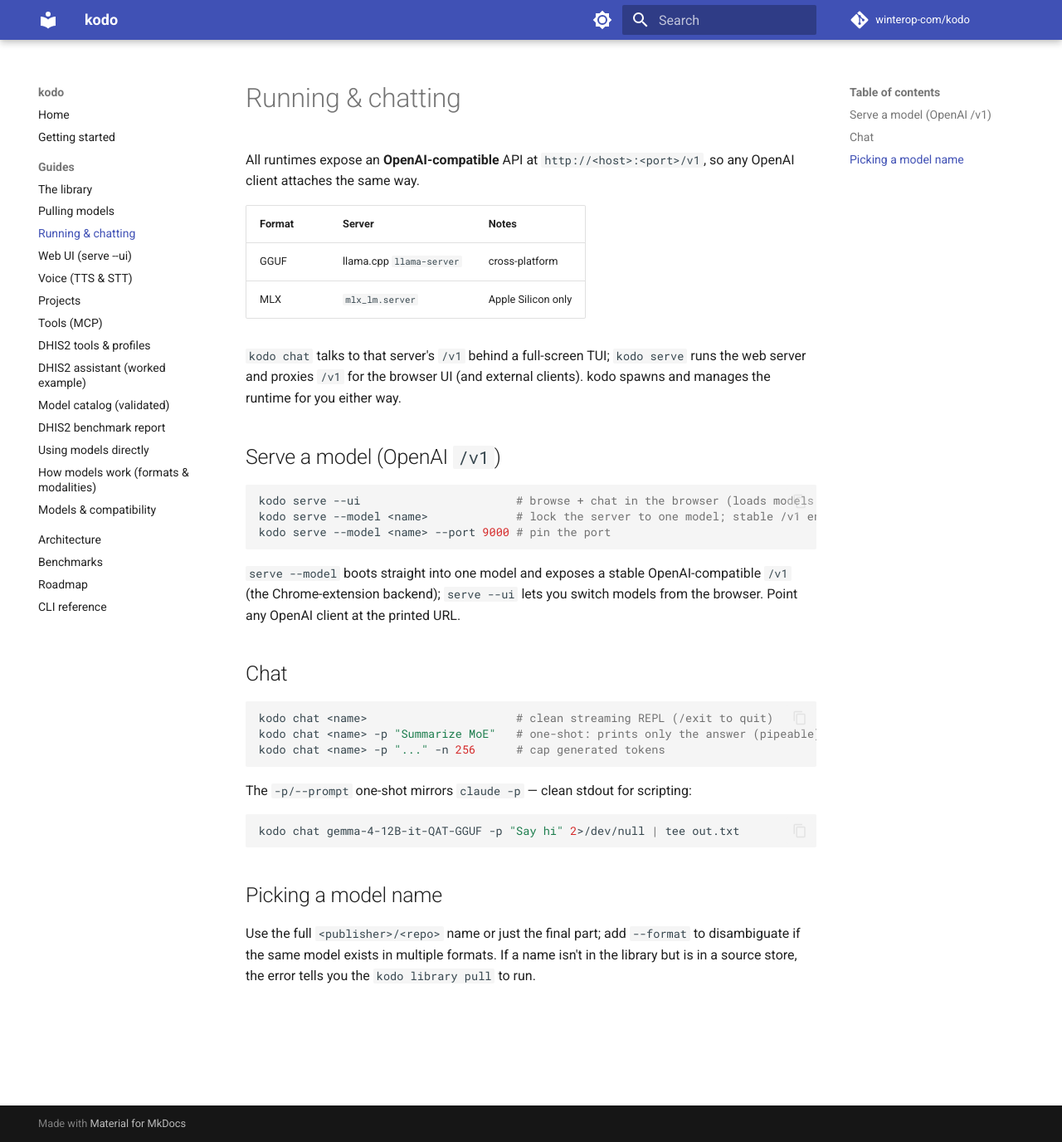
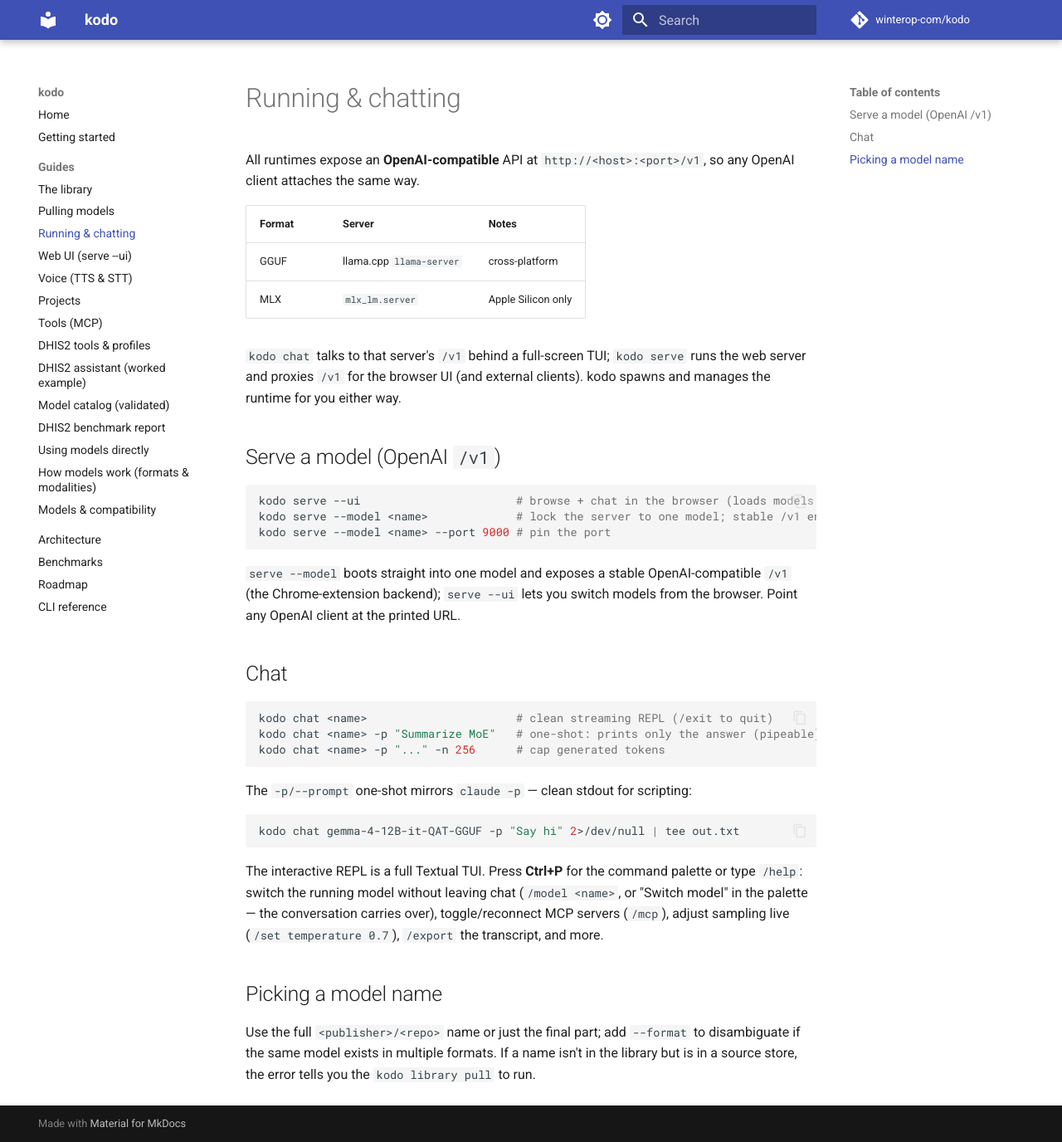
Before and after one commit to winterop-com/stabbur, an MkDocs documentation site: the page built from docs/guides/running.md, in a window 1280 px wide and 1376 px high. Shown: the whole window at 83% size. Built offline with MkDocs 1.6.1 and Material for MkDocs 9.7.7, drawn with Linux system fonts in a browser that asks for light colours; comment, search, counter and statistics services are not loaded.

Commit message:
docs: TUI model switch shipped; note in-chat commands in the running guide

````diff
--- a/docs/guides/running.md
+++ b/docs/guides/running.md
@@ -38,6 +38,11 @@
 kodo chat gemma-4-12B-it-QAT-GGUF -p "Say hi" 2>/dev/null | tee out.txt
 ```
 
+The interactive REPL is a full Textual TUI. Press **Ctrl+P** for the command palette or type
+`/help`: switch the running model without leaving chat (`/model <name>`, or "Switch model" in the
+palette — the conversation carries over), toggle/reconnect MCP servers (`/mcp`), adjust sampling
+live (`/set temperature 0.7`), `/export` the transcript, and more.
+
 ## Picking a model name
 
 Use the full `<publisher>/<repo>` name or just the final part; add `--format` to
````
Also changed, not shown: ROADMAP.md (+4 -3 lines).
